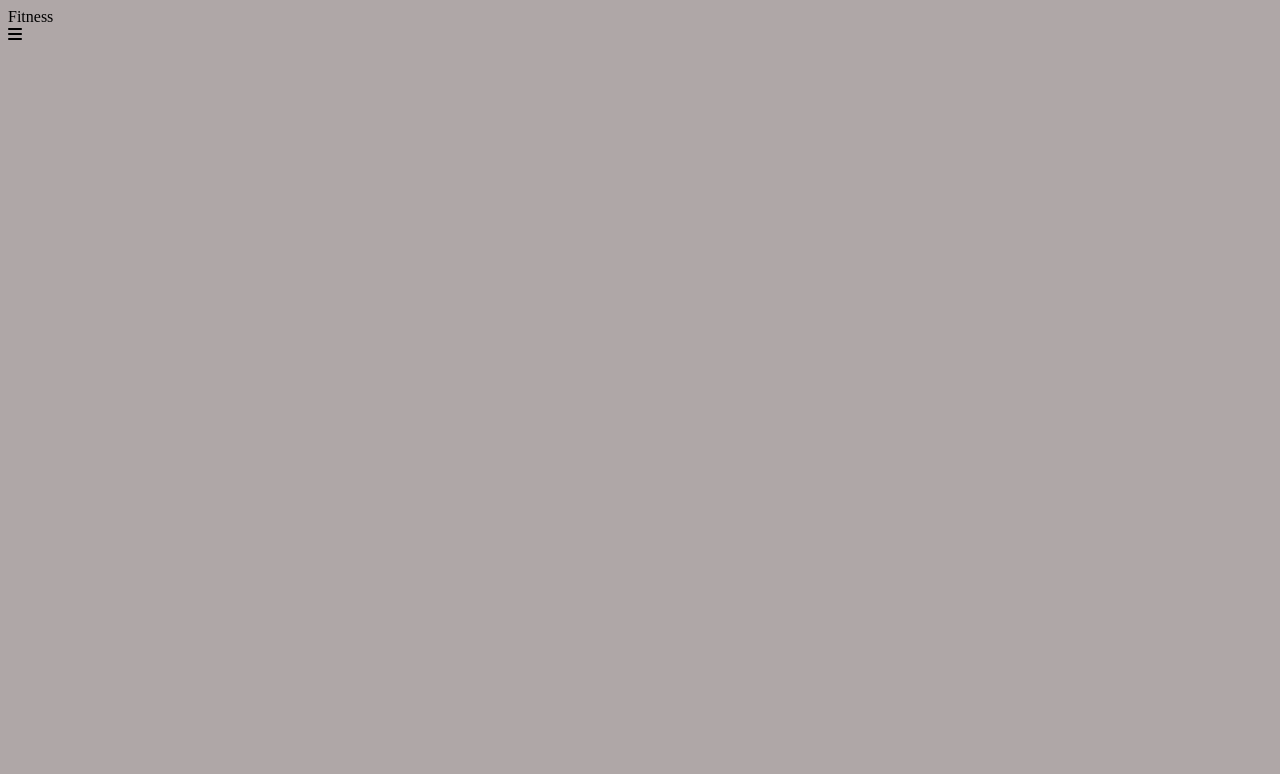
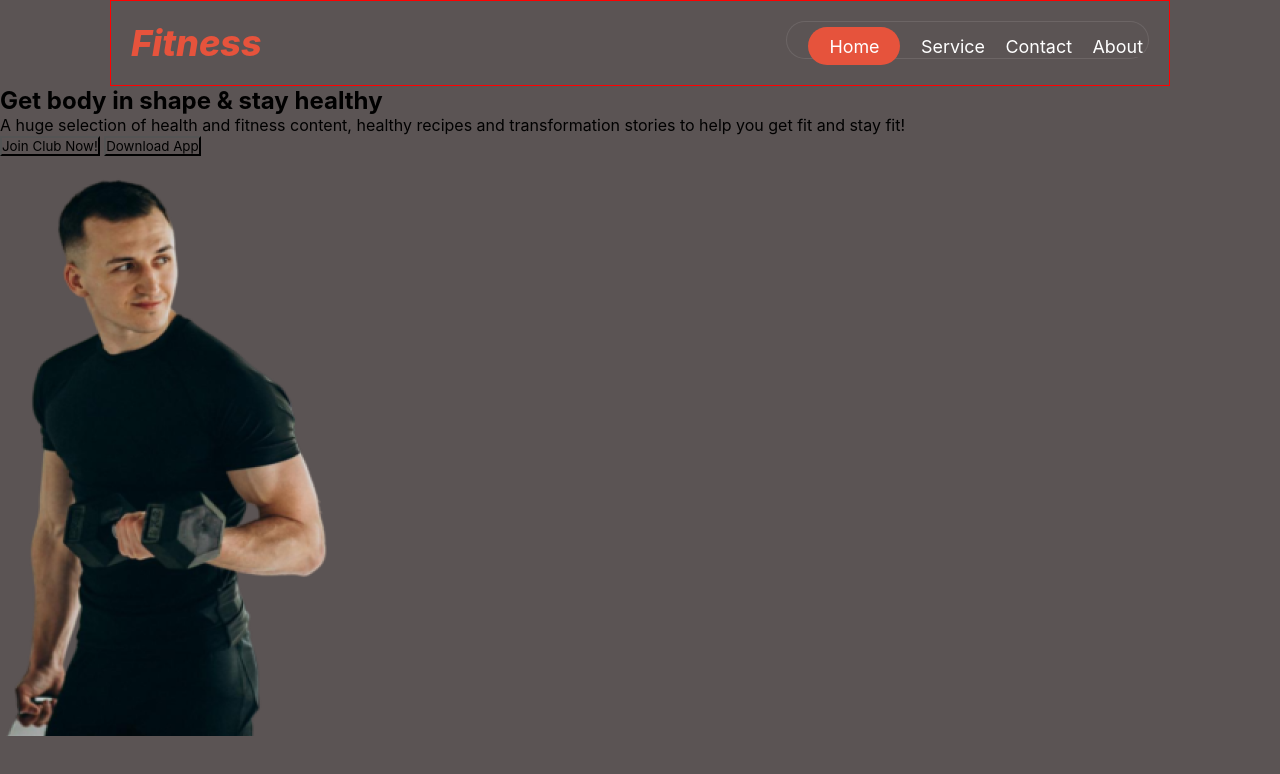
Before and after one commit to satyajit-jbl/b10a2-satyajit, a plain HTML site: page index.html in a window 1280 px wide. Drawn offline with Linux system fonts and the light colour scheme.

Commit message:
nav bar done

```diff
--- a/index.html
+++ b/index.html
@@ -8,10 +8,35 @@
     <script src="https://kit.fontawesome.com/a204cd4eb6.js" crossorigin="anonymous"></script>
     <!-- link with css -->
     <link rel="stylesheet" href="style/style.css">
+    <link rel="stylesheet" href="style/responsive.css">
 </head>
 <body>
-    <div>Fitness</div>
-    <div><i class="fa-solid fa-bars"></i></div>
+    <header>
+        <nav class="navbar-main">
+            <h1 id="fitness">Fitness</h1>
+            <div class="navbar-menu">
+                <button id="btn-home" class="navbar-btn">Home</button>
+                <button class="navbar-btn">Service</button>
+                <button class="navbar-btn">Contact</button>
+                <button class="navbar-btn">About</button>
+                <i id="hampbar" class="fa-solid fa-bars"></i>
+            </div>
+        </nav>
+        <!-- banner saction start here -->
+         <section>
+            <div>
+                <h1>Get body in shape & stay healthy</h1>
+                <p>A huge selection of health and fitness content, healthy recipes and transformation stories to help you get fit and stay fit!</p>
+                <div>
+                    <button>Join Club Now!</button>
+                    <button>Download App</button>
+                </div>
+            </div>
+            <img src="./images/Images 2.png" alt="">
+         </section>
+
+         <!-- banner saction start here -->
+    </header>
 
 </body>
 </html>
--- /dev/null
+++ b/style/responsive.css
@@ -0,0 +1,12 @@
+@media screen and (max-width: 576px) {
+    .navbar-btn{
+        display: none;
+    }
+#hampbar{
+        display: block;
+        font-size: large;
+    }
+.navbar-menu{
+    border: none;
+}
+}
--- a/style/style.css
+++ b/style/style.css
@@ -1,4 +1,55 @@
 *{
-    background-color: rgb(175, 167, 167);
+    margin: 0;
+    padding: 0;
+    box-sizing: border-box; /*The box-sizing property allows us to include the padding and border in an element's total width and height.*/
+    background-color: rgb(91, 84, 84);
+    /* max-width: 1200px; */
+    font-family: "Inter", sans-serif;
 }
 @import url('https://fonts.googleapis.com/css2?family=Inter:wght@100..900&family=Mulish:ital,wght@0,200..1000;1,200..1000&family=Work+Sans:ital,wght@0,100..900;1,100..900&display=swap');
+body{
+    font-family: "Inter", sans-serif;
+}
+/* Navbar content start here */
+#fitness{
+    color: rgb(230, 83, 60);
+    font-size: 2.25rem;
+    font-style: italic;
+    font-weight: 800;
+    font
+}
+.navbar-main{
+    border: 1px solid red;
+    display: flex;
+    justify-content: space-between;
+    max-width: 1060px;
+    padding: 20px;
+    margin: 0 auto;
+
+}
+.navbar-menu{
+    border: 1px solid rgba(255, 255, 255, 0.1);
+    /* background-color: aqua; */
+    justify-content: center;
+    align-items: center;
+    /* margin-right: 5px; */
+    padding: 5px;
+    border-radius: 20px;
+    height: 38px;
+}
+.navbar-btn{
+    color: rgb(255, 255, 255);
+    font-size: 1.12rem;
+    font-weight: 400;
+    border: none;
+    margin-left: 1rem;
+}
+#btn-home{
+    background-color: rgb(230, 83, 60);
+    width: 92px;
+    height: 38px;
+    border-radius: 48px;
+}
+#hampbar{
+    display: none;
+}
```
